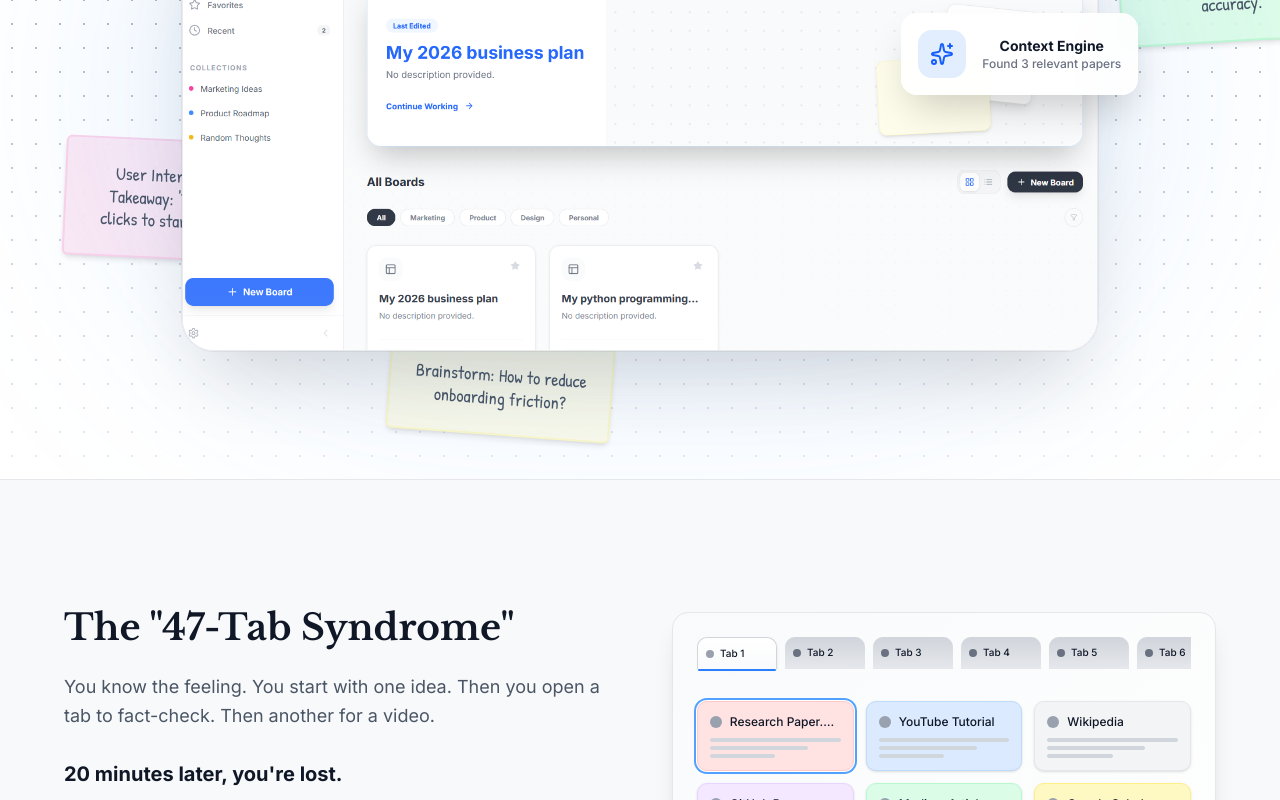
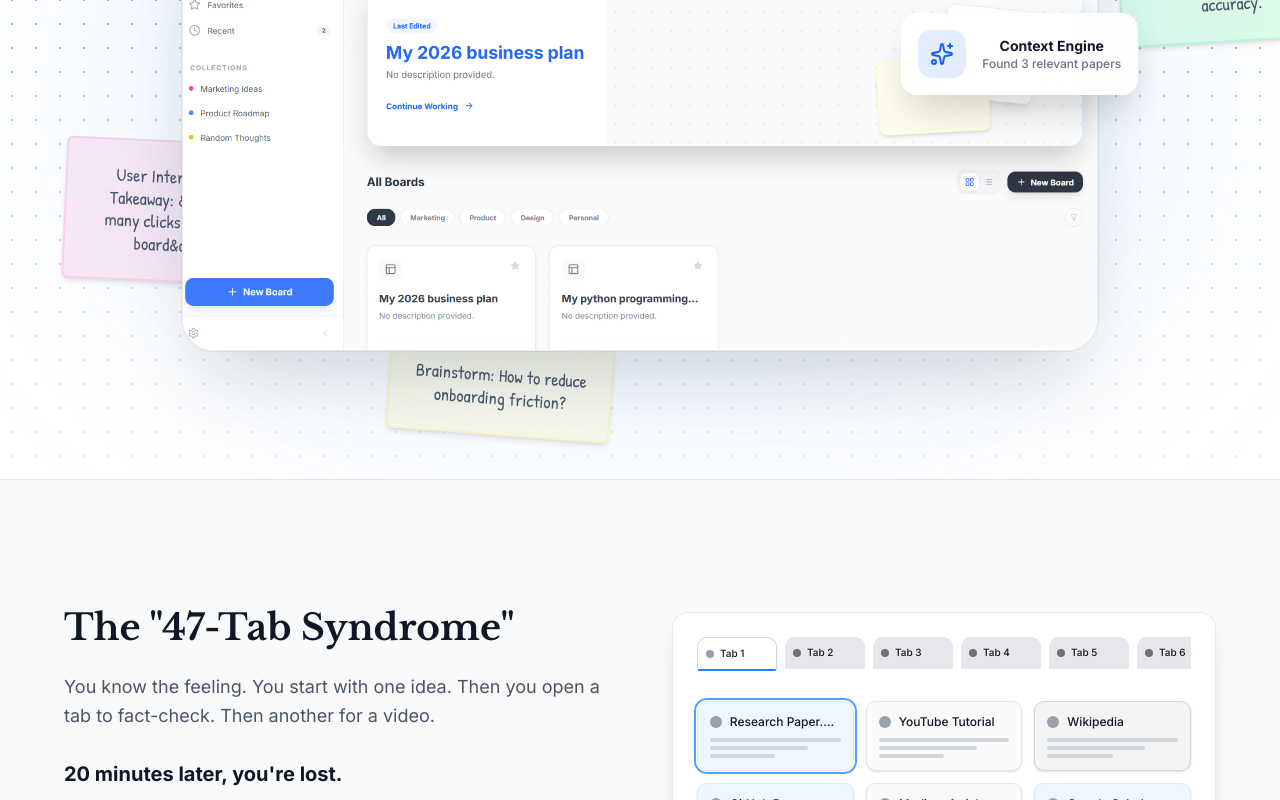
Before and after one commit to Samastra/Orb, a Next.js app: page / in a window 1280 px wide. Shown: the part 900-1700 px from the top of the page. Built offline with nearby package versions, Linux system fonts and the light colour scheme; no server answers; a web font is replaced by a local one.

Commit message:
fixed vercel apos error

```diff
--- a/app/page.tsx
+++ b/app/page.tsx
@@ -54,7 +54,7 @@ const GlobalStyles = () => (
 const stickyNotesData = [
   { text: "Q3 Growth Strategy: Focus on SEO & Content partnerships.", color: "bg-yellow-100 border-yellow-200", top: "5%", left: "2%", rotate: -3 },
   { text: "Edu cohort launching Sept 15th. Need curriculum review.", color: "bg-blue-100 border-blue-200", top: "10%", left: "85%", rotate: 5 },
-  { text: "User Interview Key Takeaway: 'Too many clicks to start a board'.", color: "bg-pink-100 border-pink-200", top: "75%", left: "5%", rotate: 2 },
+  { text: "User Interview Key Takeaway: &apos;Too many clicks to start a board&apos;.", color: "bg-pink-100 border-pink-200", top: "75%", left: "5%", rotate: 2 },
   { text: "Machine Learning model update - improve citation accuracy.", color: "bg-green-100 border-green-200", top: "60%", left: "88%", rotate: -4 },
   { text: "Brainstorm: How to reduce onboarding friction?", color: "bg-yellow-50 border-yellow-100", top: "90%", left: "30%", rotate: 6 },
 ];
@@ -229,22 +229,22 @@ const TabChaosSimulation = () => {
   const [activeTab, setActiveTab] = useState(0);
 
   const tabs = [
-    { title: "Research Paper.pdf", color: "bg-red-100", border: "border-red-200" },
-    { title: "YouTube Tutorial", color: "bg-blue-100", border: "border-blue-200" },
-    { title: "Wikipedia", color: "bg-gray-100", border: "border-gray-200" },
-    { title: "GitHub Repo", color: "bg-purple-100", border: "border-purple-200" },
-    { title: "Medium Article", color: "bg-green-100", border: "border-green-200" },
-    { title: "Google Scholar", color: "bg-yellow-100", border: "border-yellow-200" },
-    { title: "Stack Overflow", color: "bg-orange-100", border: "border-orange-200" },
-    { title: "Data Set.csv", color: "bg-indigo-100", border: "border-indigo-200" },
-    { title: "Twitter Thread", color: "bg-cyan-100", border: "border-cyan-200" },
-    { title: "Documentation", color: "bg-pink-100", border: "border-pink-200" },
-    { title: "Academic Journal", color: "bg-amber-100", border: "border-amber-200" },
-    { title: "Product Hunt", color: "bg-teal-100", border: "border-teal-200" },
+    { title: "Research Paper.pdf", color: "bg-blue-50", border: "border-blue-100" },
+    { title: "YouTube Tutorial", color: "bg-gray-50", border: "border-gray-200" },
+    { title: "Wikipedia", color: "bg-gray-100", border: "border-gray-300" },
+    { title: "GitHub Repo", color: "bg-blue-50", border: "border-blue-100" },
+    { title: "Medium Article", color: "bg-gray-50", border: "border-gray-200" },
+    { title: "Google Scholar", color: "bg-blue-50", border: "border-blue-100" },
+    { title: "Stack Overflow", color: "bg-gray-100", border: "border-gray-300" },
+    { title: "Data Set.csv", color: "bg-gray-50", border: "border-gray-200" },
+    { title: "Twitter Thread", color: "bg-blue-50", border: "border-blue-100" },
+    { title: "Documentation", color: "bg-gray-100", border: "border-gray-300" },
+    { title: "Academic Journal", color: "bg-gray-50", border: "border-gray-200" },
+    { title: "Product Hunt", color: "bg-blue-50", border: "border-blue-100" },
   ];
 
   return (
-    <div className="relative w-full aspect-[4/3] bg-gradient-to-br from-gray-50 to-white rounded-2xl shadow-xl border border-gray-200 p-6 overflow-hidden">
+    <div className="relative w-full aspect-[4/3] bg-white rounded-2xl shadow-xl border border-gray-200 p-6 overflow-hidden">
       {/* Browser Top Bar with Tabs */}
       <div className="flex items-end gap-2 mb-6 overflow-x-auto pb-2">
         {[...Array(12)].map((_, i) => (
@@ -262,8 +262,8 @@ const TabChaosSimulation = () => {
             <div className={cn(
               "absolute inset-0 rounded-t-lg",
               i === activeTab
-                ? "bg-gradient-to-b from-white to-gray-50"
-                : "bg-gradient-to-b from-gray-300 to-gray-200"
+                ? "bg-white"
+                : "bg-gray-200"
             )} />
             {i === activeTab && (
               <div className="absolute -bottom-0.5 left-0 right-0 h-0.5 bg-blue-500 rounded-full" />
@@ -332,8 +332,8 @@ const TabChaosSimulation = () => {
             Tab Overload!
           </motion.div>
           <p className="mt-6 text-gray-700 max-w-xs text-lg font-medium">
-            Can't find what you need?<br/>
-            That's the problem.
+            Can&apos;t find what you need?<br/>
+            That&apos;s the problem.
           </p>
         </div>
       </motion.div>
@@ -458,7 +458,7 @@ export default function Home() {
 
           {/* SUBTEXT */}
           <p className="text-lg md:text-xl text-gray-700 max-w-2xl mx-auto mb-10 leading-relaxed font-medium">
-            Eliminate "research chaos." Orblin watches you brainstorm and quietly pulls up the relevant papers, videos, and data you need—so you stay in flow.
+            Eliminate &quot;research chaos.&quot; Orblin watches you brainstorm and quietly pulls up the relevant papers, videos, and data you need—so you stay in flow.
           </p>
 
           {/* BUTTONS */}
@@ -486,12 +486,12 @@ export default function Home() {
         <div className="max-w-6xl mx-auto">
           <div className="grid md:grid-cols-2 gap-16 items-center">
             <div>
-              <h2 className="text-4xl font-bold font-serif-heading mb-6">The "47-Tab Syndrome"</h2>
+              <h2 className="text-4xl font-bold font-serif-heading mb-6">The &quot;47-Tab Syndrome&quot;</h2>
               <p className="text-gray-600 mb-6 leading-relaxed text-lg">
                 You know the feeling. You start with one idea. Then you open a tab to fact-check. Then another for a video.
                 <br /><br />
                 <span className="font-bold text-gray-900 text-xl">
-                  20 minutes later, you're lost.
+                  20 minutes later, you&apos;re lost.
                 </span>
                 <br /><br />
                 Your whiteboard is empty, but your browser is full. The cognitive cost of switching contexts is killing your ability to think deeply.
@@ -521,7 +521,7 @@ export default function Home() {
     </div>
 
     <div className="grid grid-cols-1 md:grid-cols-3 gap-6">
-      {/* Main Feature - The "Aha!" Generator */}
+      {/* Main Feature - The &quot;Aha!&quot; Generator */}
       <div className="md:col-span-2 bg-blue-50/50 rounded-3xl p-8 border border-blue-100 relative overflow-hidden group hover:shadow-xl transition-all duration-500">
         <div className="relative z-10 max-w-md">
           <div className="flex items-center gap-3 mb-6">
@@ -529,15 +529,15 @@ export default function Home() {
               <Brain className="w-6 h-6 text-blue-600" />
             </div>
             <div>
-              <h3 className="text-2xl font-bold text-gray-900">The "Aha!" Generator</h3>
+              <h3 className="text-2xl font-bold text-gray-900">The &quot;Aha!&quot; Generator</h3>
               <p className="text-blue-600 text-sm font-medium">No more dead-end research</p>
             </div>
           </div>
           <p className="text-gray-700 leading-relaxed text-lg">
             Remember that moment when connecting two ideas suddenly made everything click?
-            <span className="font-bold text-gray-900"> That's what happens automatically.</span>
+            <span className="font-bold text-gray-900"> That&apos;s what happens automatically.</span>
             <br /><br />
-            While you're sketching your startup idea, Orblin quietly pulls up the exact case studies,
+            While you&apos;re sketching your startup idea, Orblin quietly pulls up the exact case studies,
             competitor data, and market research you need—before you even realize you need it.
           </p>
           <div className="mt-6 p-4 bg-white rounded-lg border border-blue-100 shadow-sm">
@@ -546,7 +546,7 @@ export default function Home() {
               <span className="text-xs font-semibold text-gray-600">LIVE EXAMPLE</span>
             </div>
             <p className="text-sm text-gray-700 mt-2 italic">
-              "Writing about 'remote work productivity'? Here are 3 recent studies showing the optimal team size."
+              &quot;Writing about &apos;remote work productivity&apos;? Here are 3 recent studies showing the optimal team size.&quot;
             </p>
           </div>
         </div>
@@ -557,7 +557,7 @@ export default function Home() {
           </div>
           <div className="space-y-3">
             <div className="bg-gray-50 p-2 rounded text-[10px] text-gray-500 border-l-2 border-blue-500">
-              "Based on your 'SaaS' note..."
+              &quot;Based on your &apos;SaaS&apos; note...&quot;
             </div>
             <div className="bg-blue-50 p-3 rounded-lg text-[11px] text-blue-700 font-bold border border-blue-100">
               <div className="font-bold mb-1">🎯 Pattern Found:</div>
@@ -587,7 +587,7 @@ export default function Home() {
         </p>
         <div className="mt-6 p-3 bg-blue-50 rounded-lg border border-blue-100">
           <p className="text-xs text-blue-700 font-medium">
-            💡 Pro tip: Right-click any link → "Add to Orblin board"
+            💡 Pro tip: Right-click any link → &quot;Add to Orblin board&quot;
           </p>
         </div>
       </div>
@@ -612,7 +612,7 @@ export default function Home() {
         </p>
         <div className="mt-6 p-3 bg-blue-50 rounded-lg border border-blue-100">
           <p className="text-xs text-blue-700 font-medium">
-            🎯 Bonus: AI finds relevant timestamps based on what you're working on
+            🎯 Bonus: AI finds relevant timestamps based on what you&apos;re working on
           </p>
         </div>
       </div>
@@ -630,7 +630,7 @@ export default function Home() {
             </div>
           </div>
           <p className="text-gray-300 max-w-lg text-lg leading-relaxed">
-            Your brain doesn't work in isolated documents. Why should your tools?
+            Your brain doesn&apos;t work in isolated documents. Why should your tools?
             <br /><br />
             <span className="font-bold text-white">
               Connect your Q4 planning with customer research from 6 months ago. See how that side project idea relates to your main business.
@@ -679,7 +679,7 @@ export default function Home() {
             Pay Once. Think Forever.
           </h2>
           <p className="text-gray-500 text-lg mb-12 max-w-2xl mx-auto">
-            Stop renting your tools. Get full access to Orblin's AI, unlimited boards, and future updates for a single one-time payment.
+            Stop renting your tools. Get full access to Orblin&apos;s AI, unlimited boards, and future updates for a single one-time payment.
           </p>
 
           <div className="relative inline-block group">
```
